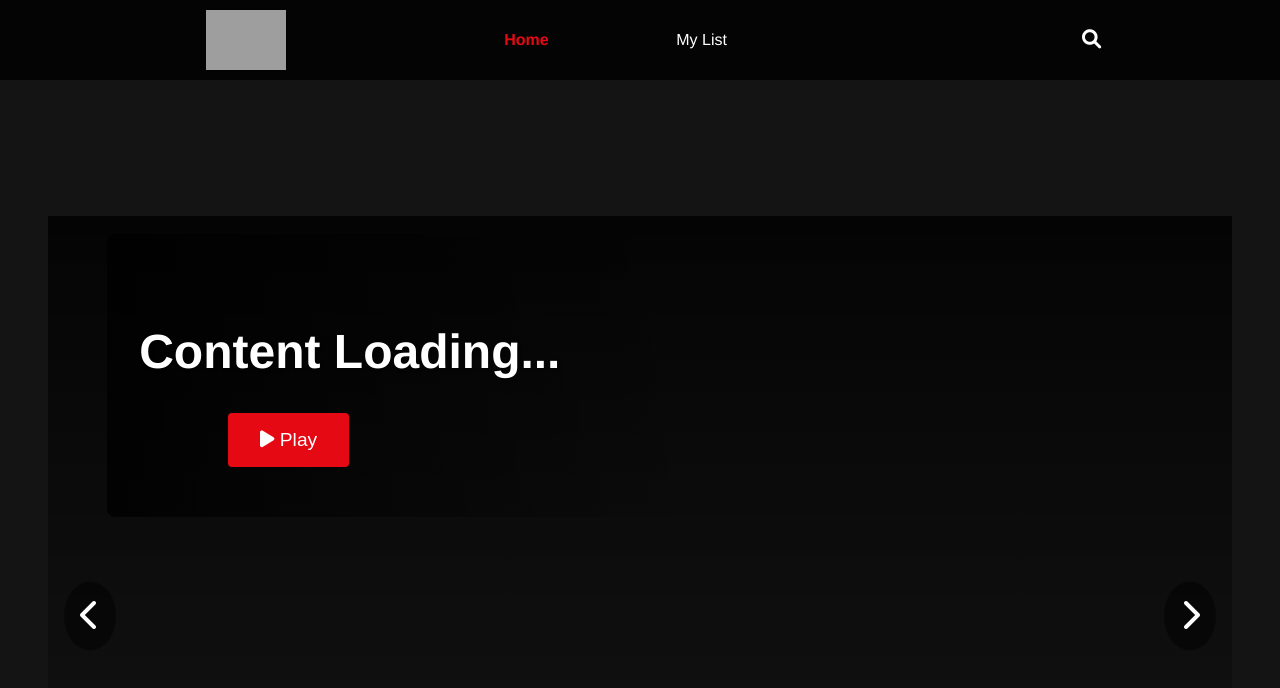
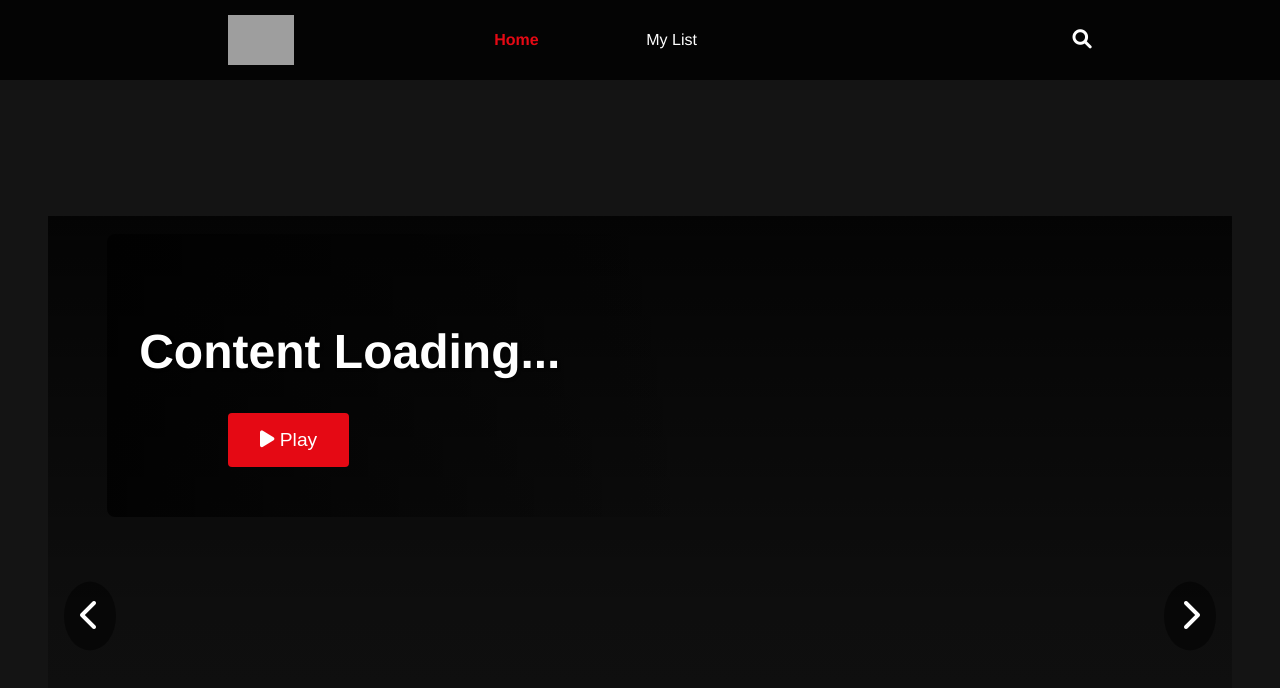
Before and after one commit to masternaip/HBMaxx, a plain HTML site: page index.html in a window 1280 px wide. Shown: the top 688 px of the page. Drawn offline with Linux system fonts and the light colour scheme; no server answers; grey boxes are pictures that could not be loaded.

Commit message:
Update home.css

```diff
--- a/home.css
+++ b/home.css
@@ -30,71 +30,69 @@ body {
 header {
     display: flex;
     justify-content: space-between;
-    align-items: center;
+    align-items: center; /* This centers items vertically in the header */
     padding: var(--spacing-s) var(--spacing-xl);
     background-color: var(--dark-overlay);
     position: fixed;
     width: 100%;
     top: 0;
-    z-index: 1000; /* Ensures header stays on top of other content */
-    box-sizing: border-box; /* Includes padding in the total width/height */
+    z-index: 1000;
+    box-sizing: border-box;
     height: 80px; /* Fixed height for the header */
-    transition: background-color 0.3s ease; /* Smooth transition for background on scroll (if implemented) */
+    transition: background-color 0.3s ease;
 }
 
 .header-left {
-    display: flex; /* Make header-left a flex container */
-    align-items: center; /* Vertically align its children (logo and nav) */
-    gap: 20px; /* Adds */
+    display: flex;
+    align-items: center; /* This is essential: aligns logo and nav items vertically */
+    gap: var(--spacing-l); /* Adds consistent space between the logo and navigation */
 }
 
 .logo {
-    /* Keep these existing styles */
-    color: var(--highlight-color); /* This color might not apply to the image, but it's fine */
-    font-size: 2rem; /* This will now affect the h1 container, not the image size */
+    /* Existing styles, ensure no conflicting margin-top/bottom */
+    color: var(--highlight-color);
+    font-size: 2rem; /* This now mostly affects the container, not the image size */
     font-weight: bold;
-    margin-right: var(--spacing-l);
     cursor: pointer;
     text-decoration: none;
     transition: filter 0.3s ease;
-
-    /* ADD THIS to remove default h1 margin that can affect alignment */
-    margin-top: 0;
-    margin-bottom: 0;/* Smooth hover effect for logo */
+    margin: 0; /* Important: Remove any default H1 margins */
+    display: flex; /* Make logo a flex container to center image if needed */
+    align-items: center; /* Vertically center the image within the logo container */
 }
 
 .logo:hover {
-    filter: brightness(1.2); /* Makes the logo slightly brighter on hover */
+    filter: brightness(1.2);
+}
+
+.header-logo {
+    max-height: 50px; /* Adjust this to your desired logo height */
+    width: auto;
+    display: block; /* Helps remove extra space below inline images */
+    vertical-align: middle; /* Explicitly align vertically in the middle */
+}
+
+nav {
+    /* No specific style needed for nav itself here, as its children are aligned by header-left */
 }
 
 nav a {
     color: var(--text-color);
     text-decoration: none;
-    margin: 0 var(--spacing-s);
+    margin: 0 var(--spacing-s); /* Still good for spacing between nav links */
     font-size: 1rem;
-    padding: 5px 10px; /* Adds vertical padding for a larger click area */
+    padding: 0.25rem 0;
     transition: color 0.3s ease, font-weight 0.3s ease;
 }
-/* Add this new rule to your home.css */
-.header-logo {
-    max-height: 60px; /* Adjust this value to control the height of your logo */
-    width: auto;     /* Maintain aspect ratio */
-    display: block;  /* Helps remove extra space below the image */
-    vertical-align: middle; /* Can help with alignment if needed */
-}
 
-/* Also, modify your existing .logo rule to remove text-specific styling */
-
-}
 nav a:hover {
-    color: #e0e0e0; /* Lighter grey on hover */
+    color: #e0e0e0;
 }
 
 nav a.active-nav {
     color: var(--highlight-color);
     font-weight: bold;
 }
-
 .search-box button {
     background: transparent;
     border: none;
```
